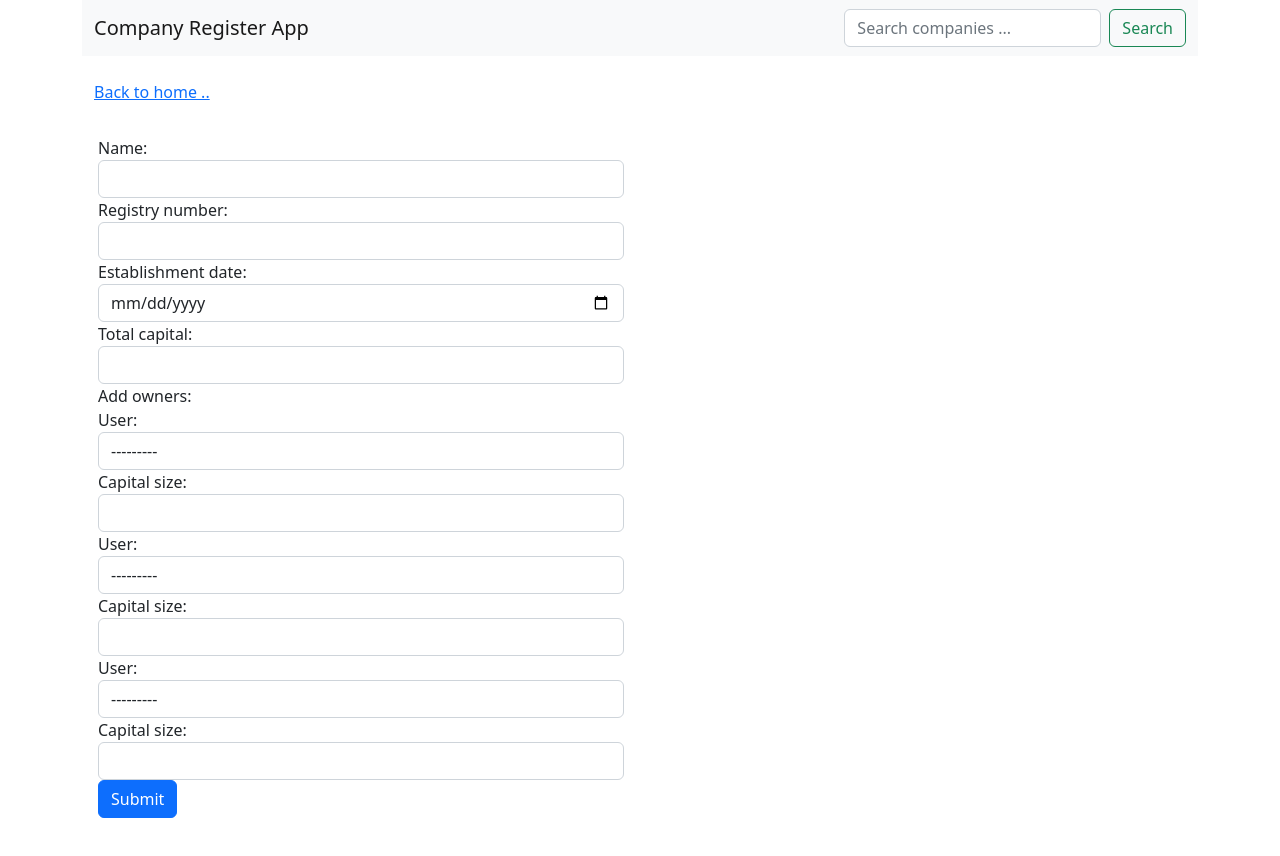
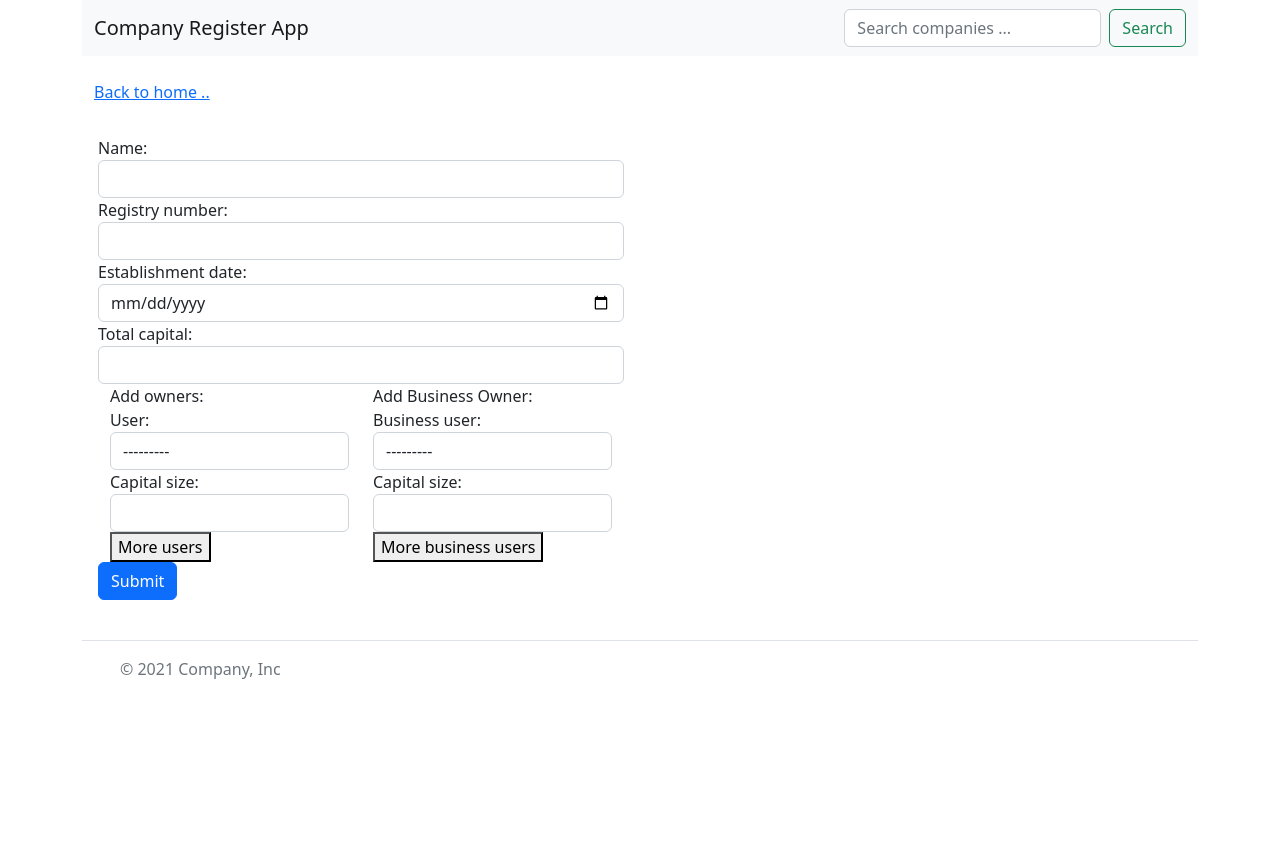
Before and after one commit to kertku/BusinessApp, a Django app: page /company/create/ in a window 1280 px wide. Shown: the top 856 px of the page. After the commit the page ends 679 px from the top, so only its background shows below. Run offline with Django 4.2, Linux system fonts and the light colour scheme; data that the repository does not hold is empty.

Commit message:
Add business user to owner form.

```diff
--- a/base/forms.py
+++ b/base/forms.py
@@ -25,6 +25,16 @@ class OwnershipForm(ModelForm):
         }
 
 
+class BusinessOwnershipForm(ModelForm):
+    class Meta:
+        model = Ownership
+        fields = ('business_user', 'capital_size',)
+        widgets = {
+            'business_user': forms.Select(attrs={'class': 'form-control'}),
+            "capital_size": forms.NumberInput(attrs={'class': 'form-control'}),
+        }
+
+
 class BusinessUserForm(ModelForm):
     class Meta:
         model = BusinessUser
--- a/base/static/css/style.css
+++ b/base/static/css/style.css
@@ -5,3 +5,7 @@
    height:60px;   /* Height of the footer */
    background:#6cf;
 }
+
+.hidden {
+        display: none
+    }
--- a/base/templates/base/company_form.html
+++ b/base/templates/base/company_form.html
@@ -1,21 +1,46 @@
 {% extends 'main.html' %}
+{% load static %}
+<script src="{% static 'js/addInputFiled.js' %}"></script>
 {% block content %}
+
     {% include '__back_to_home_partial.html' %}
     <div>
         <div class="form-group w-50 p-3">
             <form method="post" action="">
                 {% csrf_token %}
                 {{ create_company_form.as_table }}
+                <div class="container">
+                    {{ formset.management_form }}
+                    <div class="row">
+                        <div class="col-sm">
                             Add owners:
                             <br/>
+                            <div id="user_owners">
                             {{ formset.management_form }}
                             {% for form in formset %}
                                 {{ form.as_table }}
                             {% endfor %}
-                <div>{{ formset.empty_form.as_table }}</div>
+                            </div>
+                        <div id='empty-form' class='hidden'>{{ formset.empty_form.as_p }}</div>
+                        <button id='add-more-users' type='button'>More users</button>
+                        </div>
+                        <div class="col-sm">
+                            Add Business Owner:
+                            <br/>
+                            {% for form in business_formset %}
+                                {{ form.as_table }}
+                            {% endfor %}
+                        <button id='add-more-business-users' type='button'>More business users</button>
+                        </div>
+
+                    </div>
+                </div>
+
+                <div id='empty-form' class='hidden'>{{ formset.empty_form.as_p }}</div>
                 <button class="btn btn-primary" type="submit" value="Submit">Submit</button>
             </form>
         </div>
     </div>
 
+
 {% endblock content %}
--- a/base/views.py
+++ b/base/views.py
@@ -2,7 +2,7 @@ from django.db.models import Q
 from django.forms import modelformset_factory
 from django.http import Http404
 from django.shortcuts import render, redirect, get_object_or_404
-from base.forms import CreateCompany, OwnershipForm
+from base.forms import CreateCompany, OwnershipForm, BusinessOwnershipForm
 from base.models import Company, Ownership
 
 
@@ -24,21 +24,29 @@ def company(request, pk):
 
 
 def company_form(request):
-    OwnershipFormset = modelformset_factory(Ownership, form=OwnershipForm, extra=2)
+    OwnershipFormset = modelformset_factory(Ownership, form=OwnershipForm, extra=1)
+    BusinessOwnershipFormset = modelformset_factory(Ownership, form=BusinessOwnershipForm, extra=1)
     create_company_form = CreateCompany(request.POST or None)
     new_company = create_company_form.save(False)
     queryset = Ownership.objects.filter(company=new_company)
     formset = OwnershipFormset(request.POST or None, queryset=queryset)
+    business_formset = (BusinessOwnershipFormset(request.POST or None, queryset=queryset))
     if create_company_form.is_valid():
         new_company = create_company_form.save()
         ownerships = formset.save(commit=False)
+        business_ownerships = business_formset.save(commit=False)
         for ownership in ownerships:
             ownership.is_business_user = False
             ownership.company = new_company
             ownership.is_founder = True
             ownership.save()
+        for business_ownership in business_ownerships:
+            business_ownership.is_business_user = True
+            business_ownership.company = new_company
+            business_ownership.is_founder = True
+            business_ownership.save()
         return redirect("company", pk=new_company.id)
-    context = {"create_company_form": create_company_form, 'formset': formset}
+    context = {"create_company_form": create_company_form, 'formset': formset, "business_formset": business_formset}
     return render(request, "base/company_form.html", context)
 
 
```
Also changed, not shown: base/static/js/addInputFiled.js (added, +23 -0 lines). Lines whose indentation alone changed are shown as unchanged.
